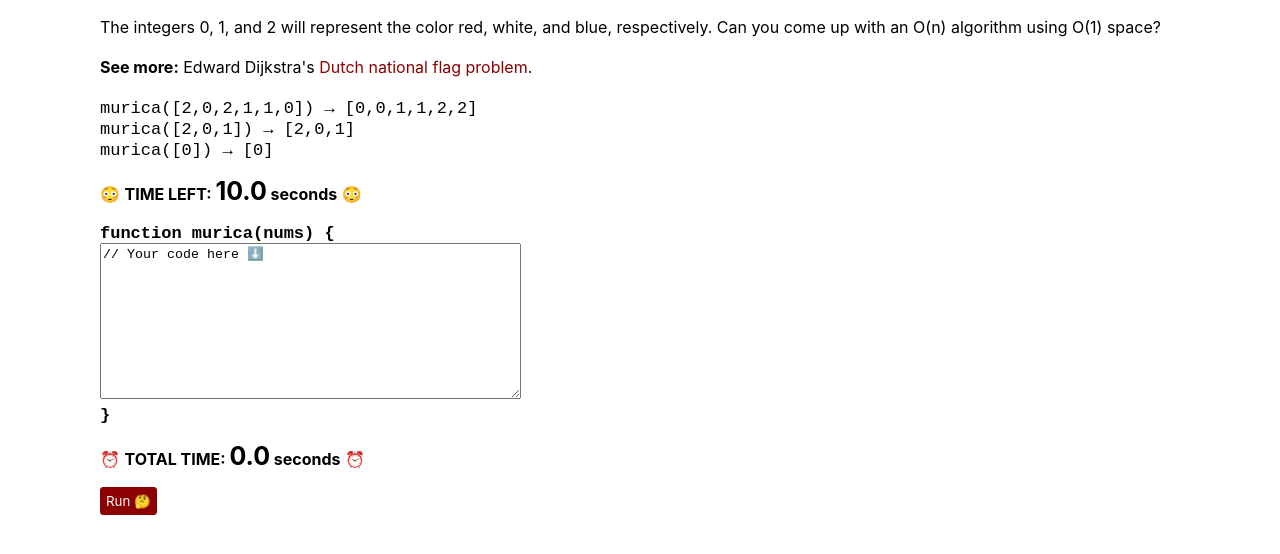
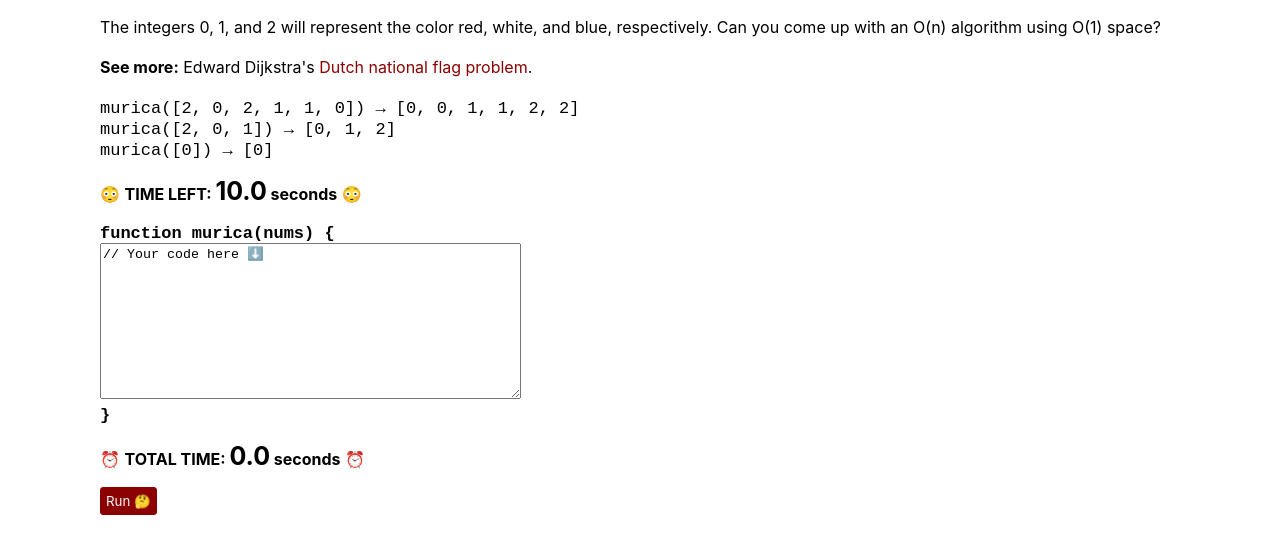
Before and after one commit to yayabosh/leetcode-from-hell, a plain HTML site: page problems/murica/index.html in a window 1280 px wide. Shown: the part 172-726 px from the top of the page. Drawn offline with Linux system fonts and the light colour scheme; a web font is replaced by a local one.

Commit message:
updated typos

```diff
--- a/problems/murica/index.html
+++ b/problems/murica/index.html
@@ -20,9 +20,9 @@ The integers 0, 1, and 2 will represent the color red, white, and blue, respecti
 <b>See more:</b> Edward Dijkstra's <a href="https://en.wikipedia.org/wiki/Dutch_national_flag_problem" target="_blank">Dutch national flag problem</a>.
 <br>
 <br>
-<code>murica([2,0,2,1,1,0]) → [0,0,1,1,2,2]</code>
+<code>murica([2, 0, 2, 1, 1, 0]) → [0, 0, 1, 1, 2, 2]</code>
 <br>
-<code>murica([2,0,1]) → [2,0,1]</code>
+<code>murica([2, 0, 1]) → [0, 1, 2]</code>
 <br>
 <code>murica([0]) → [0]</code>
 <br>
```
